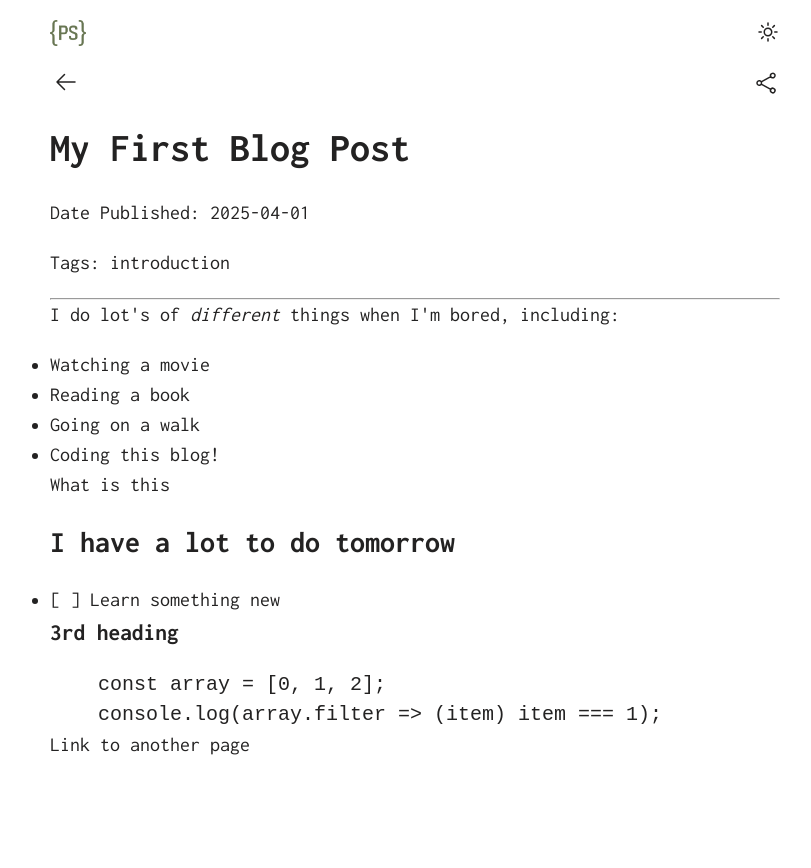
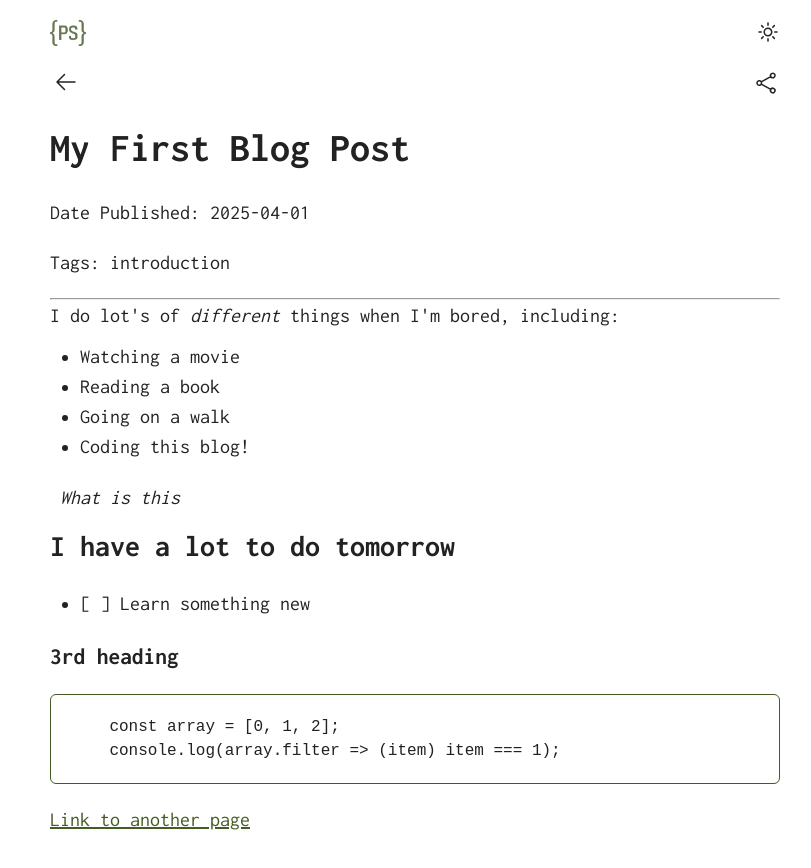
Before and after one commit to parthshahp/nextjs-blog, a Next.js app: page /blog/first in a window 1280 px wide. Shown: the top 868 px of the page, without its empty margins (225-1036 px from the left). Before the commit the page ends 840 px from the top, so only its background shows below. Built offline with nearby package versions, Linux system fonts and the light colour scheme; a small style sheet from the web is missing.

Commit message:
Before gem

```diff
--- a/app/blog/[slug]/page.tsx
+++ b/app/blog/[slug]/page.tsx
@@ -1,13 +1,18 @@
 import React from "react";
-import { getPostBySlug } from "../fetchers";
-import { MdxProvider } from "@/components/mdx-provider";
-
+import { getPostBySlug, getPosts } from "../fetchers";
 
 export default async function Page({ params }: {
   params: { slug: string }
 }) {
   const { slug } = params;
-  const { frontmatter, content, slug: _ } = await getPostBySlug(slug);
+
+  const post = await getPostBySlug(slug);
+
+  if (!post) {
+    return <h1>Oops! This page doesn&apos;t exist.</h1>;
+  }
+
+  const { frontmatter, content, slug: _ } = post;
   console.log(_);
 
   return (
@@ -17,10 +22,13 @@ export default async function Page({ params }: {
       <p>Tags: {frontmatter.tags}</p>
       <hr />
       <article>
-        <MdxProvider>
-          {content}
-        </MdxProvider>
+        {content}
       </article>
     </>
   );
 }
+
+export async function generateStaticParams() {
+  const posts = await getPosts();
+  return posts.map((post) => ({ slug: post.slug }));
+}
--- a/app/blog/fetchers.ts
+++ b/app/blog/fetchers.ts
@@ -2,6 +2,7 @@ import fs from "fs";
 import path from "path";
 import { compileMDX } from "next-mdx-remote/rsc";
 import type { Metadata } from "@/types";
+import { myComponents } from "@/mdx-components";
 
 const postsDirectory = path.join(process.cwd(), "content");
 
@@ -21,12 +22,13 @@ export async function getPostBySlug(slug: string) {
 
   const { frontmatter, content } = await compileMDX<Metadata>({
     source: fileContent,
+    components: myComponents,
     options: { parseFrontmatter: true },
   });
 
-  // if (!frontmatter || !frontmatter.slug || !frontmatter.published) {
-  //   return null;
-  // }
+  if (!frontmatter || !frontmatter.slug || !frontmatter.published) {
+    return null;
+  }
 
   return {
     frontmatter,
--- a/components/mdx-provider.tsx
+++ /dev/null
@@ -1,10 +0,0 @@
-"use client";
-
-import { MDXProvider } from "@mdx-js/react";
-import { useMDXComponents } from "@/mdx-components"; // Or wherever you have your components
-
-export function MdxProvider({ children }: { children: React.ReactNode }) {
-  const components = useMDXComponents({});
-
-  return <MDXProvider components={components}>{children}</MDXProvider>;
-}
--- a/mdx-components.tsx
+++ b/mdx-components.tsx
@@ -62,21 +62,21 @@ export const myComponents: MDXComponents = {
       alt={alt}
     />
   ),
-  // pre: ({ children }: { children: React.ReactNode }) => (
-  //   <pre
-  //     style={{
-  //       fontFamily: "var(--font-mono, monospace)",
-  //       padding: "var(--spacing-unit)",
-  //       fontSize: "0.8em",
-  //       borderRadius: "6px",
-  //       border: "1px solid var(--color-border)",
-  //       overflowX: "auto",
-  //       marginBottom: "var(--spacing-unit)",
-  //     }}
-  //   >
-  //     {children}
-  //   </pre>
-  // ),
+  pre: ({ children }: { children: React.ReactNode }) => (
+    <pre
+      style={{
+        fontFamily: "var(--font-mono, monospace)",
+        padding: "var(--spacing-unit)",
+        fontSize: "0.8em",
+        borderRadius: "6px",
+        border: "1px solid var(--color-primary)",
+        overflowX: "auto",
+        marginBottom: "var(--spacing-unit)",
+      }}
+    >
+      {children}
+    </pre>
+  ),
   a: ({ href, children }: { href: string; children: React.ReactNode }) => (
     <a
       href={href}
```
